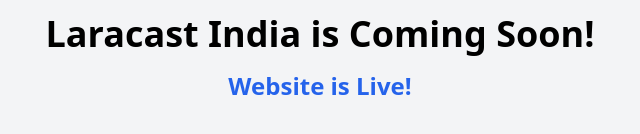
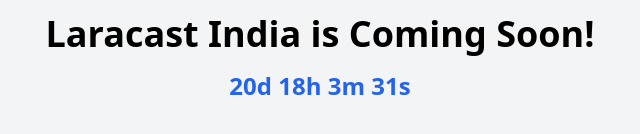
Before and after one commit to bansaritech/lc-website, a plain HTML site: page index.html in a window 1280 px wide. Shown: the part 334-468 px from the top of the page, 320-960 px from the left. Drawn offline with nearby package versions, Linux system fonts and the light colour scheme.

Commit message:
Update index.html

```diff
--- a/index.html
+++ b/index.html
@@ -14,7 +14,7 @@
 
     <script>
         // Set your target date and time
-        const targetDate = new Date('2023-12-01 00:00:00').getTime();
+        const targetDate = new Date('2024-03-28 00:00:00').getTime();
 
         function updateCountdown() {
             const currentDate = new Date().getTime();
```
